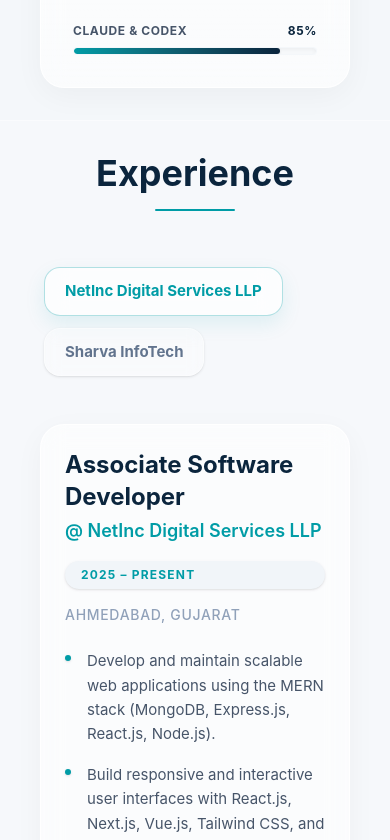
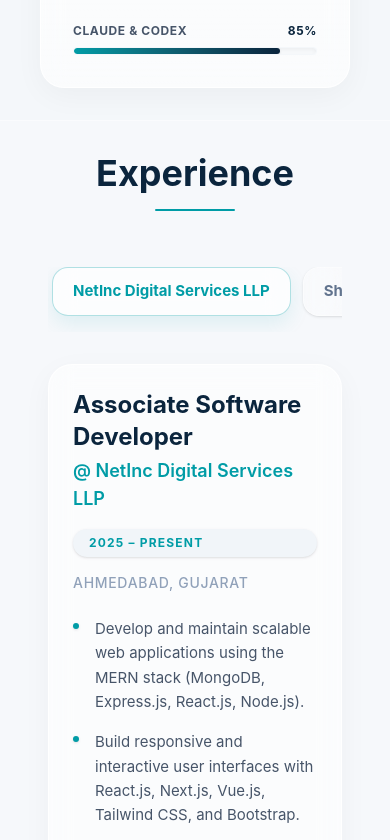
Before and after one commit to rush4812/My-Collections, a Next.js app in the folder Rushali-Portfolio/: page / in a window 390 px wide. Shown: the part 3263-4103 px from the top of the page. Built offline with nearby package versions, Linux system fonts and the light colour scheme.

Commit message:
Update Experience role to React.js Developer

```diff
--- a/Rushali-Portfolio/src/components/sections/Experience.tsx
+++ b/Rushali-Portfolio/src/components/sections/Experience.tsx
@@ -20,7 +20,7 @@ const experiences = [
   },
   {
     company: "Sharva InfoTech",
-    role:  "Developer ",
+    role: "React.js Developer ",
     duration: "2022 – 2023",
     location: "Rajkot, Gujarat",
     description: [
@@ -38,7 +38,7 @@ export default function Experience() {
   const [activeTab, setActiveTab] = useState(0);
 
   return (
-    <section id="experience" className="py-8 md:py-12 px-4 md:px-6 relative overflow-hidden border-t border-white/40 bg-white/20">
+    <section id="experience" className="py-8 md:py-12 px-6 relative overflow-hidden border-t border-white/40 bg-white/20">
       <div className="container relative z-10 max-w-5xl mx-auto">
 
         <div className="flex flex-col items-center mb-8 md:mb-12 text-center">
@@ -63,7 +63,7 @@ export default function Experience() {
         <div className="flex flex-col md:flex-row gap-8 md:gap-16 items-start w-full">
 
           {/* Left Column: Tabs */}
-          <div className="w-full md:w-1/3 flex flex-col space-y-3 md:space-y-4 pb-4 md:pb-0 px-1">
+          <div className="w-full md:w-1/3 flex md:flex-col overflow-x-auto md:overflow-visible pb-4 md:pb-0 space-x-3 md:space-x-0 md:space-y-4 px-1 [&::-webkit-scrollbar]:hidden [-ms-overflow-style:'none'] [scrollbar-width:'none']">
             {experiences.map((exp, idx) => {
               const isActive = activeTab === idx;
               return (
```
